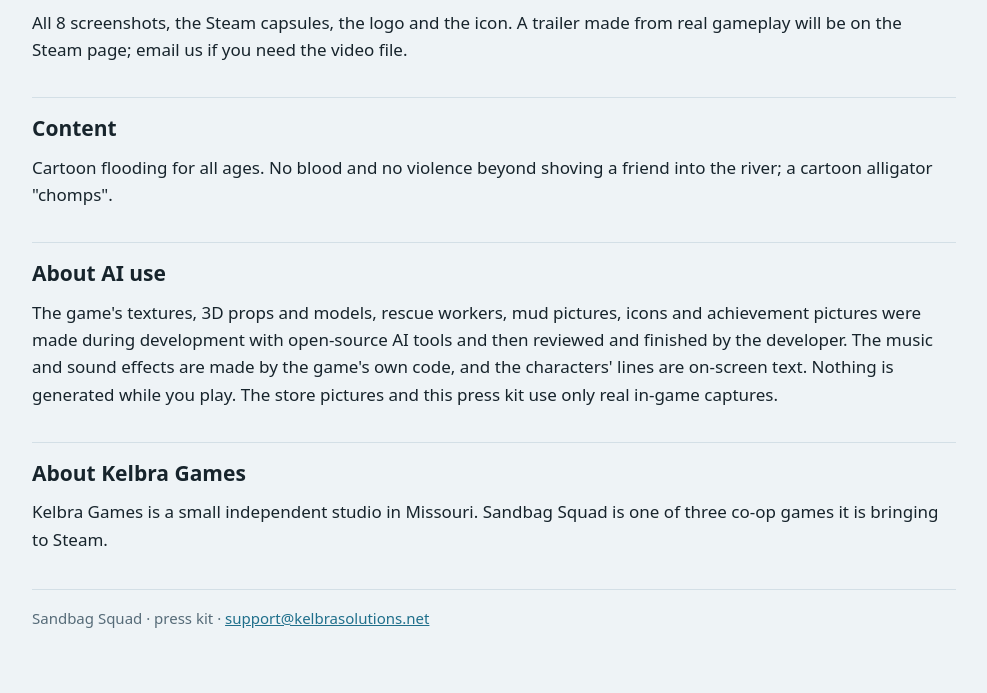
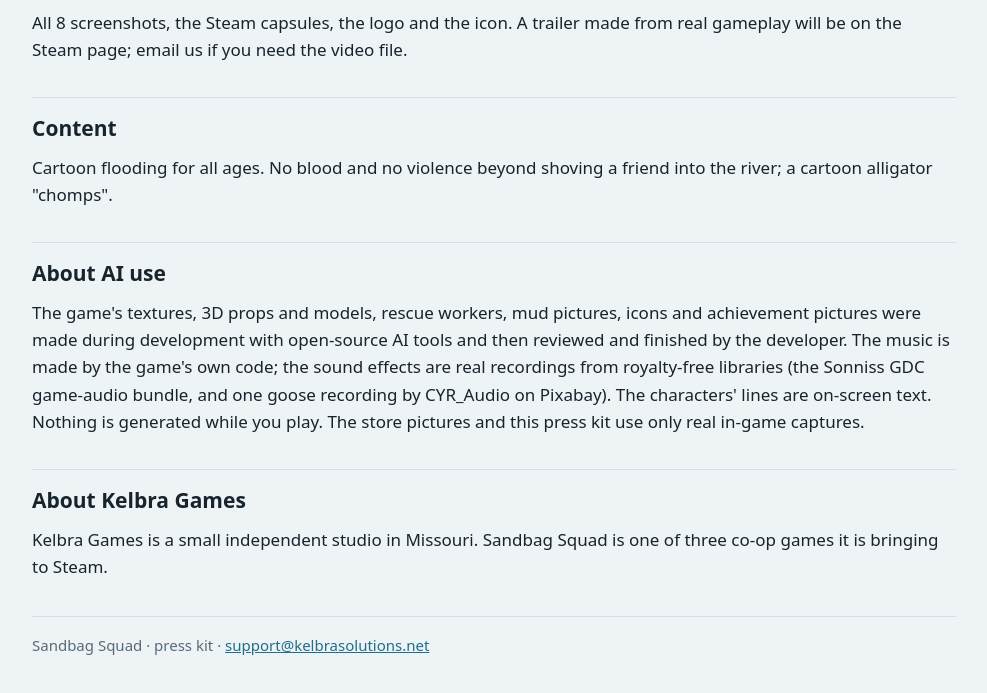
Before and after one commit to dherrington63026-jpg/kelbra-games, a plain HTML site: page sandbag-squad/press/index.html in a window 1280 px wide. Shown: the part 2744-3437 px from the top of the page, without its empty margins (146-1133 px from the left). Drawn offline with Linux system fonts and the light colour scheme.

Commit message:
Sandbag press kit: sound effects are real recordings now (David approved S104)

```diff
--- a/sandbag-squad/press/index.html
+++ b/sandbag-squad/press/index.html
@@ -84,7 +84,7 @@ All 8 screenshots, the Steam capsules, the logo and the icon. A trailer made fro
 <p>Cartoon flooding for all ages. No blood and no violence beyond shoving a friend into the river; a cartoon alligator "chomps".</p>
 
 <h2>About AI use</h2>
-<p>The game's textures, 3D props and models, rescue workers, mud pictures, icons and achievement pictures were made during development with open-source AI tools and then reviewed and finished by the developer. The music and sound effects are made by the game's own code, and the characters' lines are on-screen text. Nothing is generated while you play. The store pictures and this press kit use only real in-game captures.</p>
+<p>The game's textures, 3D props and models, rescue workers, mud pictures, icons and achievement pictures were made during development with open-source AI tools and then reviewed and finished by the developer. The music is made by the game's own code; the sound effects are real recordings from royalty-free libraries (the Sonniss GDC game-audio bundle, and one goose recording by CYR_Audio on Pixabay). The characters' lines are on-screen text. Nothing is generated while you play. The store pictures and this press kit use only real in-game captures.</p>
 
 <h2>About Kelbra Games</h2>
 <p>Kelbra Games is a small independent studio in Missouri. Sandbag Squad is one of three co-op games it is bringing to Steam.</p>
```
